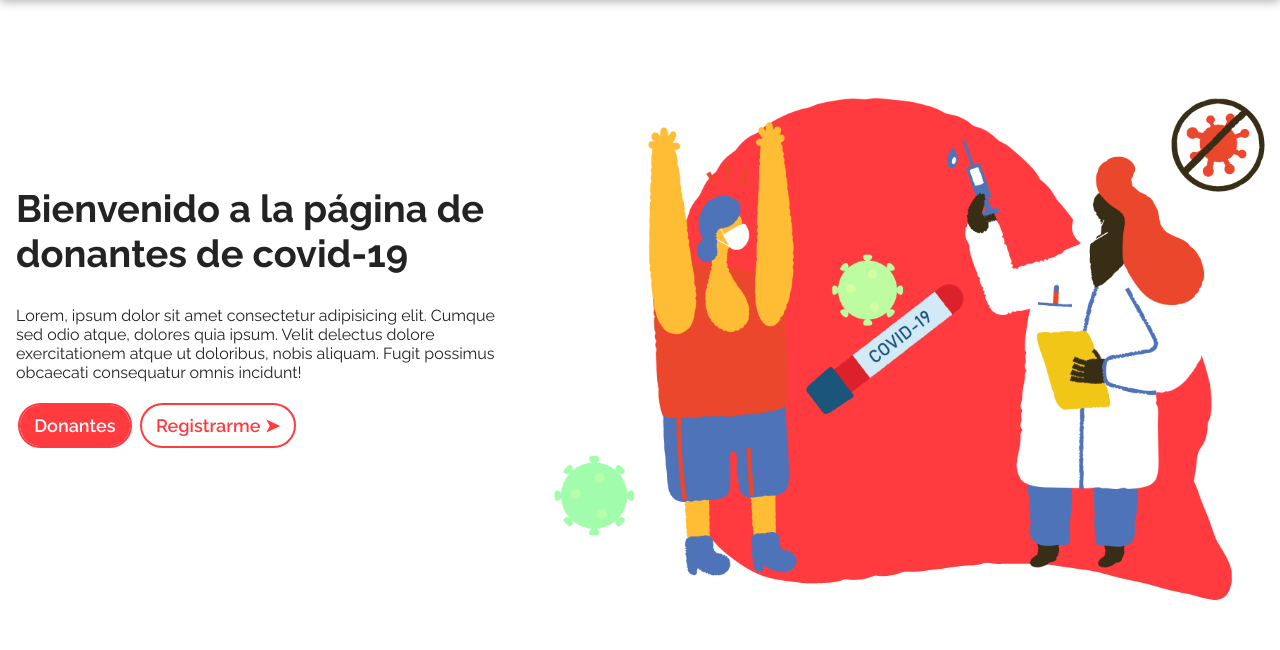
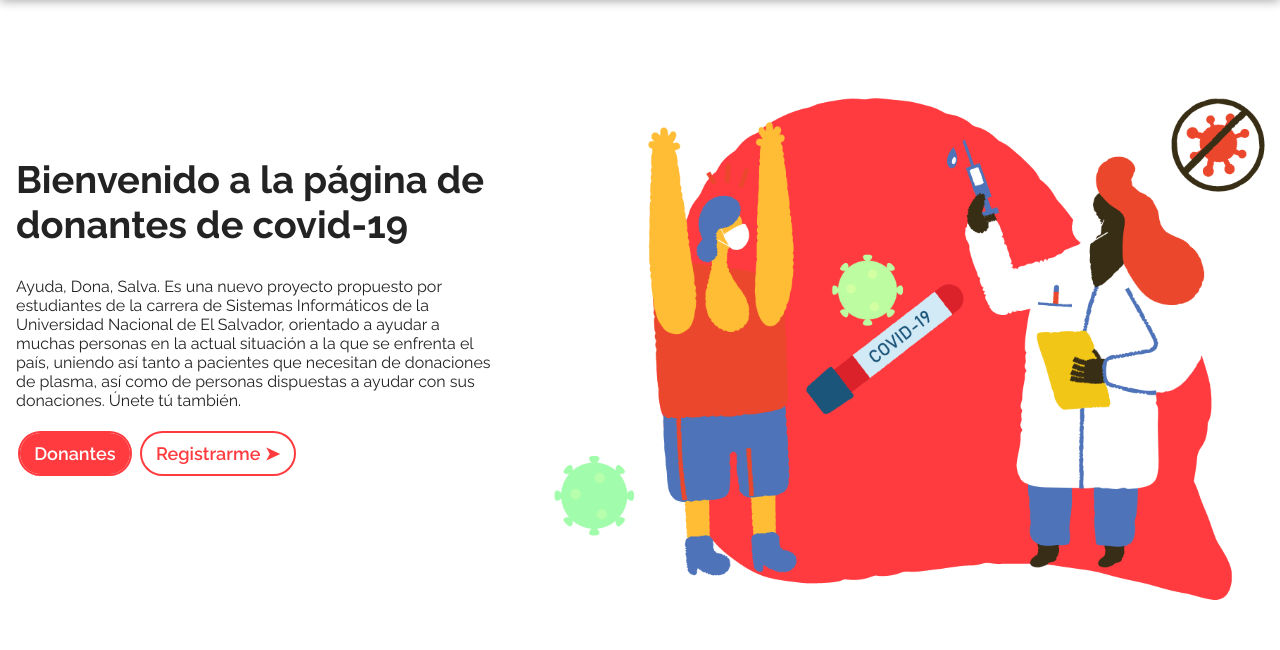
Before and after one commit to Steve-Hndz/UFront-End, a PHP site: the page made by views/home.php in a window 1280 px wide; the page is wider, and only the part inside the window is pictured. Shown: the part 64-714 px from the top of that part. Run offline with PHP 8.4, Linux system fonts and the light colour scheme; the template is opened without the code that fills it, so the values that code supplies are empty; some libraries are stand-ins or nearby versions.

Commit message:
update: Correcciones para la descripcion de la pagina

```diff
--- a/views/home.php
+++ b/views/home.php
@@ -4,7 +4,7 @@
         <div class="presentation__container-title">
             <div>
                 <h1 class="presentation__title">Bienvenido a la página de donantes de covid-19</h1>
-                <p class="presentation__description">Lorem, ipsum dolor sit amet consectetur adipisicing elit. Cumque sed odio atque, dolores quia ipsum. Velit delectus dolore exercitationem atque ut doloribus, nobis aliquam. Fugit possimus obcaecati consequatur omnis incidunt!</p>
+                <p class="presentation__description">Ayuda, Dona, Salva. Es una nuevo proyecto propuesto por estudiantes de la carrera de Sistemas Informáticos de la Universidad Nacional de El Salvador, orientado a ayudar a muchas personas en la actual situación a la que se enfrenta el país, uniendo así tanto a pacientes que necesitan de donaciones de plasma, así como de personas dispuestas a ayudar con sus donaciones. Únete tú también.</p>
             </div>
             <div class="presentation__buttons">
                 <button class="button button--fill">
```
